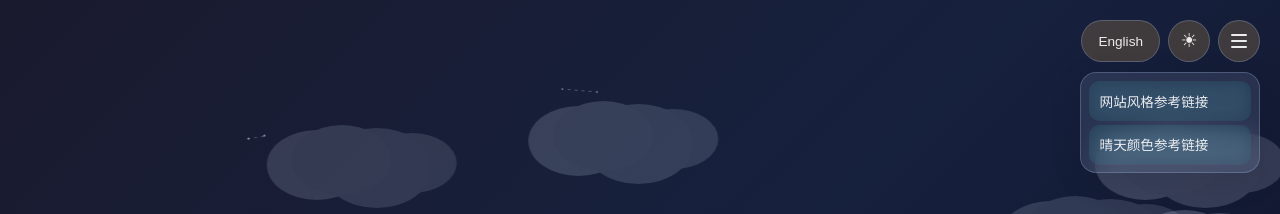
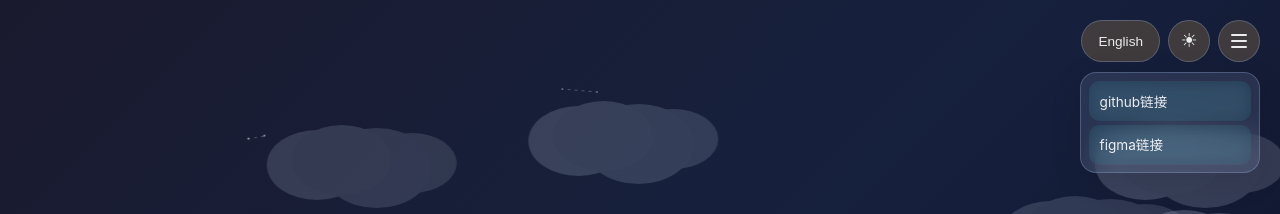
Before and after one commit to neo-jack/0MainPage, a Vue app: page / in a window 1280 px wide. Both pictures are taken after a click on the button "菜单/设置". Shown: the top 214 px of the page. Built offline with nearby package versions, Linux system fonts and the light colour scheme.

Commit message:
feat:添加菜单英文配置

```diff
--- a/src/components/SettingsMenu/SettingsMenu.vue
+++ b/src/components/SettingsMenu/SettingsMenu.vue
@@ -22,15 +22,22 @@
   target="_blank"
   rel="noopener noreferrer"
 >
-  {{ item.label }}
+  {{ getLabel(item) }}
 </a>
     </div>
   </div>
 </template>
+<script setup lang="ts">
+import { ref,  onMounted, onUnmounted } from "vue";
+import { menuItems } from "../../config/menu";
+import type { MenuItem } from "../../config/menu";
+import { useLocaleStore } from "../../store/locale";
 
-<script setup lang="ts">
-import { ref, onMounted, onUnmounted } from "vue";
-import { menuItems } from "../../config/menu";
+const localeStore = useLocaleStore();
+
+const getLabel = (item: MenuItem) =>
+  localeStore.locale === "zh" ? item.label : item.labelEn;
+
 
 const open = ref(false);
 const rootRef = ref<HTMLElement | null>(null);
@@ -50,14 +57,6 @@ const handleDocumentClick = (e: MouseEvent) => {
   close();
 };
 
-// const clearCacheAndReload = () => {
-//   // 仅清理本项目用到的 key
-//   localStorage.removeItem("autoTheme");
-//   localStorage.removeItem("manualTheme");
-//   localStorage.removeItem("darkMode");
-//   close();
-//   window.location.reload();
-// };
 
 onMounted(() => {
   document.addEventListener("click", handleDocumentClick);
--- a/src/config/menu.ts
+++ b/src/config/menu.ts
@@ -1,15 +1,18 @@
 export interface MenuItem {
   label: string;
+  labelEn: string;
   href: string;
 }
 
 export const menuItems: MenuItem[] = [
   {
-    label: "网站风格参考链接",
-    href: "https://java2ai.com/",
+    label: "github链接",
+    labelEn: "GitHub",
+    href: "http://baidu.com/",
   },
   {
-    label: "晴天颜色参考链接",
-    href: "https://colorhunt.co/palette/9fb3df9ec6f3bddde4fff1d5",
+    label: "figma链接",
+    labelEn: "Figma",
+    href: "http://baidu.com/",
   },
 ];
```
